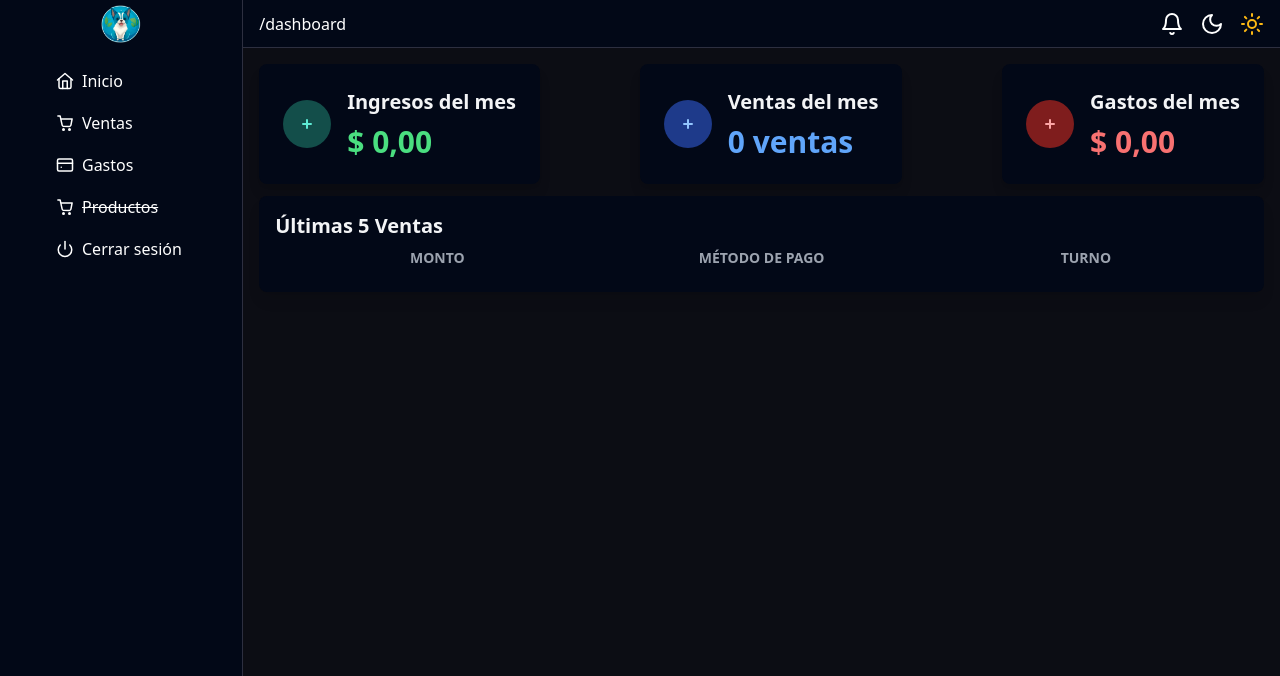
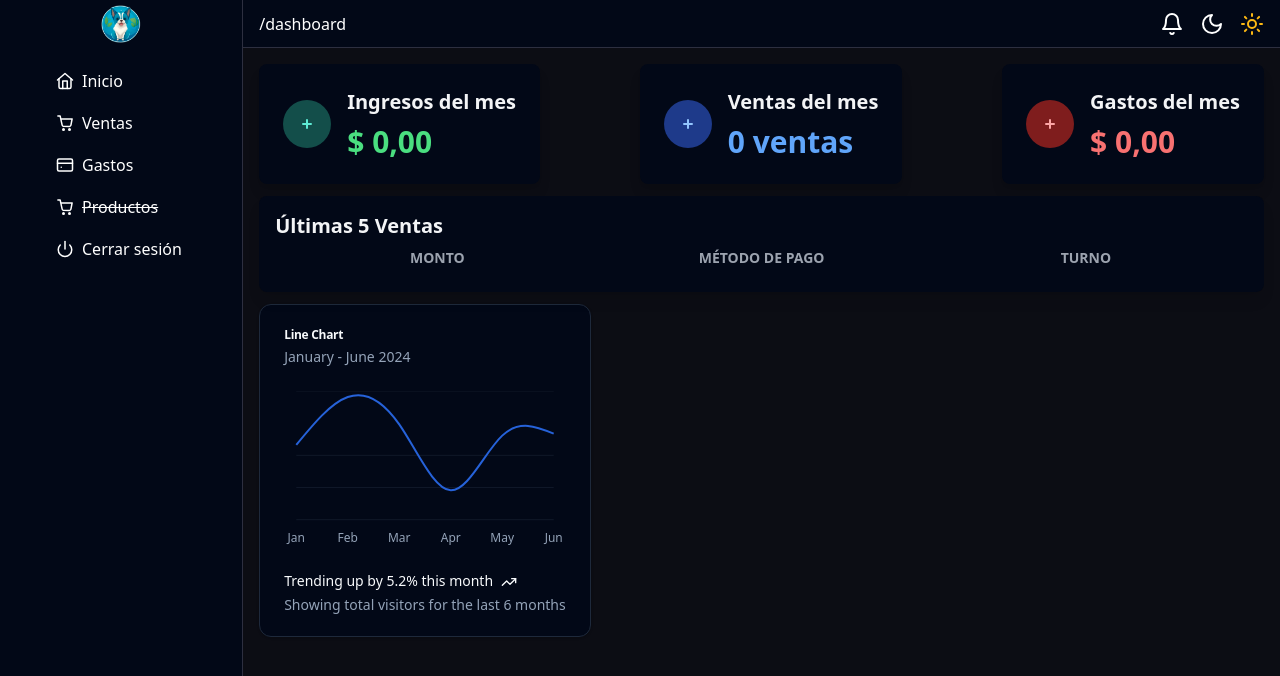
Before and after one commit to manuimfeld/bichitos-dashboard-react, a React (Vite) app: page / in a window 1280 px wide. Shown: the top 676 px of the page. Built offline with nearby package versions, Linux system fonts and the light colour scheme.

Commit message:
add line chart for count sales month

```diff
--- a/src/pages/home/Home.tsx
+++ b/src/pages/home/Home.tsx
@@ -1,5 +1,6 @@
 import useDashboardData from "@/hooks/useDashboardData";
 import { DashboardSummary } from "./components/dashboardSummary";
+import { ChartSalesCount } from "./components/chartSalesCount";
 
 export const Home = () => {
   const {
@@ -39,6 +40,7 @@ export const Home = () => {
         loadingExpenses={loadingExpenses}
         loadingAll={loadingAll}
       />
+      <ChartSalesCount />
     </div>
   );
 };
--- /dev/null
+++ b/src/pages/home/components/chartSalesCount.tsx
@@ -0,0 +1,81 @@
+import { TrendingUp } from "lucide-react";
+import { CartesianGrid, Line, LineChart, XAxis } from "recharts";
+import {
+  Card,
+  CardContent,
+  CardDescription,
+  CardFooter,
+  CardHeader,
+  CardTitle,
+} from "@/components/ui/card";
+import {
+  ChartConfig,
+  ChartContainer,
+  ChartTooltip,
+  ChartTooltipContent,
+} from "@/components/ui/chart";
+export const description = "A line chart";
+const chartData = [
+  { month: "January", desktop: 186 },
+  { month: "February", desktop: 305 },
+  { month: "March", desktop: 237 },
+  { month: "April", desktop: 73 },
+  { month: "May", desktop: 209 },
+  { month: "June", desktop: 214 },
+];
+const chartConfig = {
+  desktop: {
+    label: "Desktop",
+    color: "hsl(var(--chart-1))",
+  },
+} satisfies ChartConfig;
+export function ChartSalesCount() {
+  return (
+    <Card>
+      <CardHeader>
+        <CardTitle>Line Chart</CardTitle>
+        <CardDescription>January - June 2024</CardDescription>
+      </CardHeader>
+      <CardContent>
+        <ChartContainer config={chartConfig}>
+          <LineChart
+            accessibilityLayer
+            data={chartData}
+            margin={{
+              left: 12,
+              right: 12,
+            }}
+          >
+            <CartesianGrid vertical={false} />
+            <XAxis
+              dataKey="month"
+              tickLine={false}
+              axisLine={false}
+              tickMargin={8}
+              tickFormatter={(value) => value.slice(0, 3)}
+            />
+            <ChartTooltip
+              cursor={false}
+              content={<ChartTooltipContent hideLabel />}
+            />
+            <Line
+              dataKey="desktop"
+              type="natural"
+              stroke="var(--color-desktop)"
+              strokeWidth={2}
+              dot={false}
+            />
+          </LineChart>
+        </ChartContainer>
+      </CardContent>
+      <CardFooter className="flex-col items-start gap-2 text-sm">
+        <div className="flex gap-2 font-medium leading-none">
+          Trending up by 5.2% this month <TrendingUp className="h-4 w-4" />
+        </div>
+        <div className="leading-none text-muted-foreground">
+          Showing total visitors for the last 6 months
+        </div>
+      </CardFooter>
+    </Card>
+  );
+}
```
